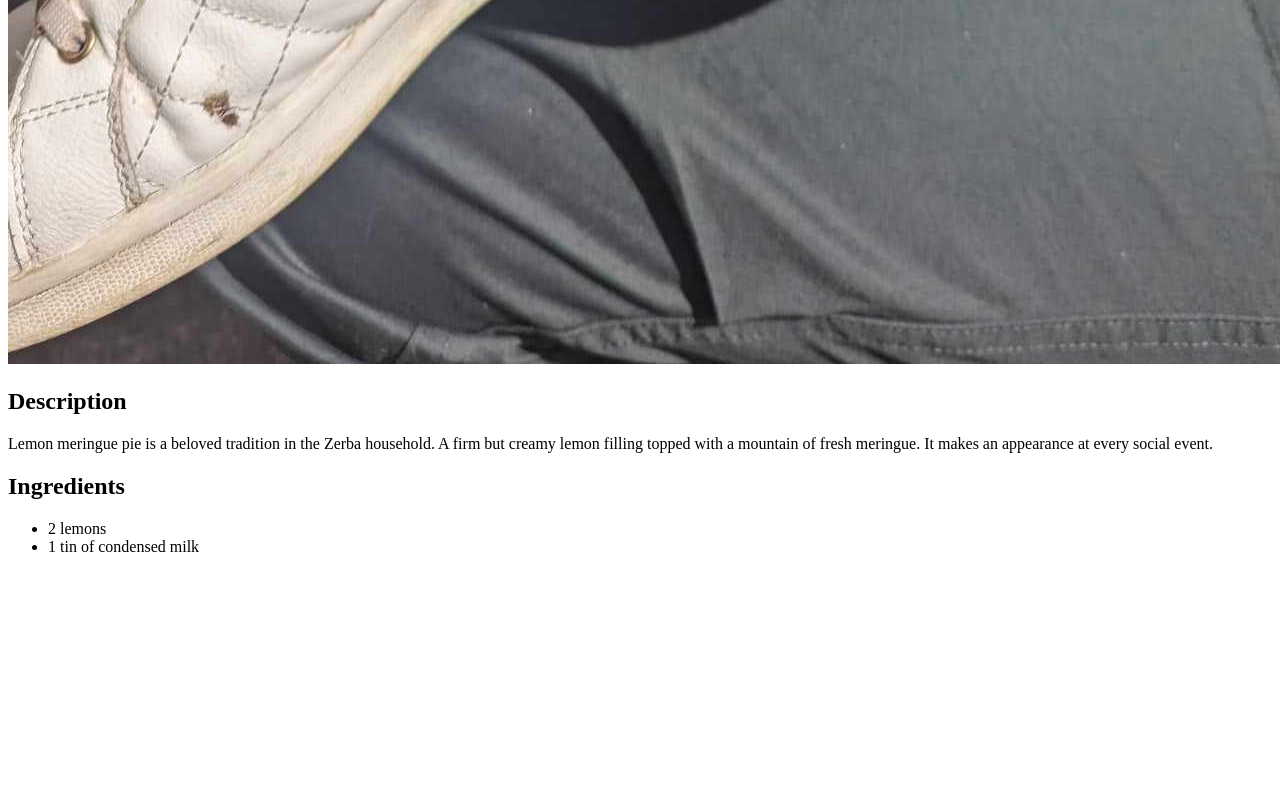
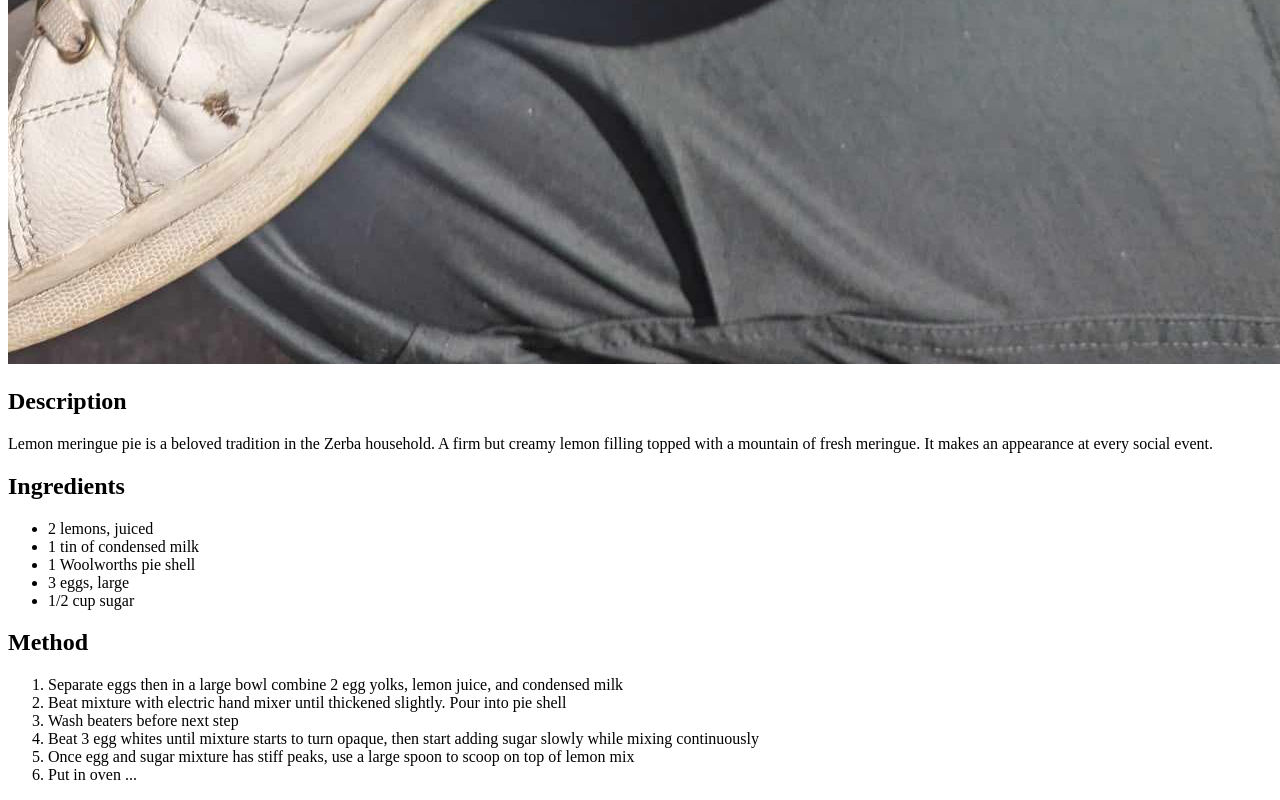
Before and after one commit to tianenaomi/odin-recipes, a plain HTML site: page recipes/lemon-meringue-pie.html in a window 1280 px wide. Shown: the part 1756-2556 px from the top of the page. Before the commit the page ends 2328 px from the top, so only its background shows below. Drawn offline with Linux system fonts and the light colour scheme; files whose address does not match are found by name.

Commit message:
Add method to recipe

```diff
--- a/recipes/lemon-meringue-pie.html
+++ b/recipes/lemon-meringue-pie.html
@@ -12,8 +12,20 @@
     <p>Lemon meringue pie is a beloved tradition in the Zerba household. A firm but creamy lemon filling topped with a mountain of fresh meringue. It makes an appearance at every social event.</p>
     <h2>Ingredients</h2>
     <ul>
-        <li>2 lemons</li>
+        <li>2 lemons, juiced</li>
         <li>1 tin of condensed milk</li> <!-- need to find out can size-->
+        <li>1 Woolworths pie shell</li>
+        <li>3 eggs, large</li>
+        <li>1/2 cup sugar</li>
     </ul>
+    <h2>Method</h2>
+    <ol> <!-- need info about pre heating oven -->
+        <li>Separate eggs then in a large bowl combine 2 egg yolks, lemon juice, and condensed milk</li>
+        <li>Beat mixture with electric hand mixer until thickened slightly. Pour into pie shell</li>
+        <li>Wash beaters before next step</li>
+        <li>Beat 3 egg whites until mixture starts to turn opaque, then start adding sugar slowly while mixing continuously</li>
+        <li>Once egg and sugar mixture has stiff peaks, use a large spoon to scoop on top of lemon mix</li>
+        <li>Put in oven ...</li> <!-- need info about how long to cook for-->
+    </ol>
 </body>
 </html>
```
